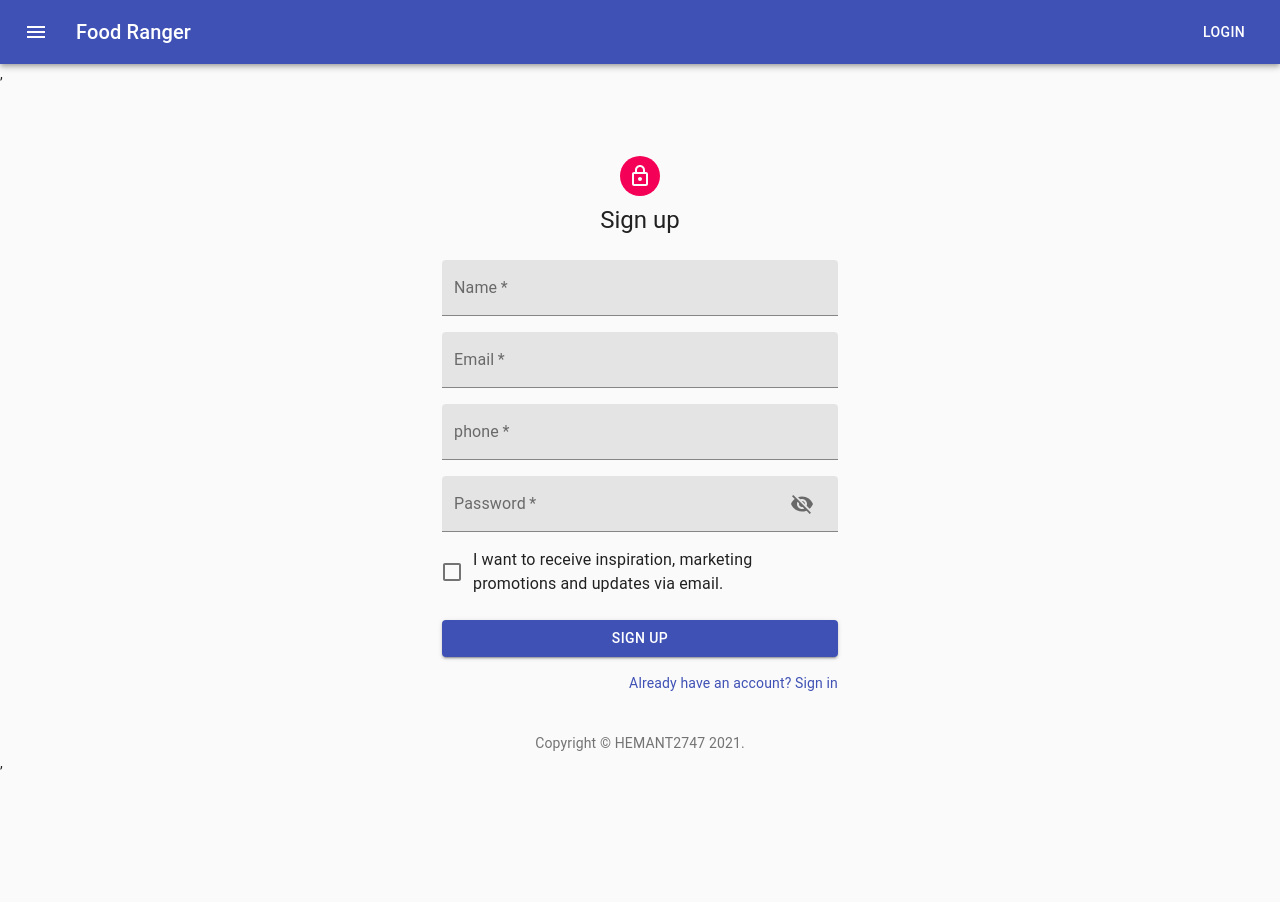
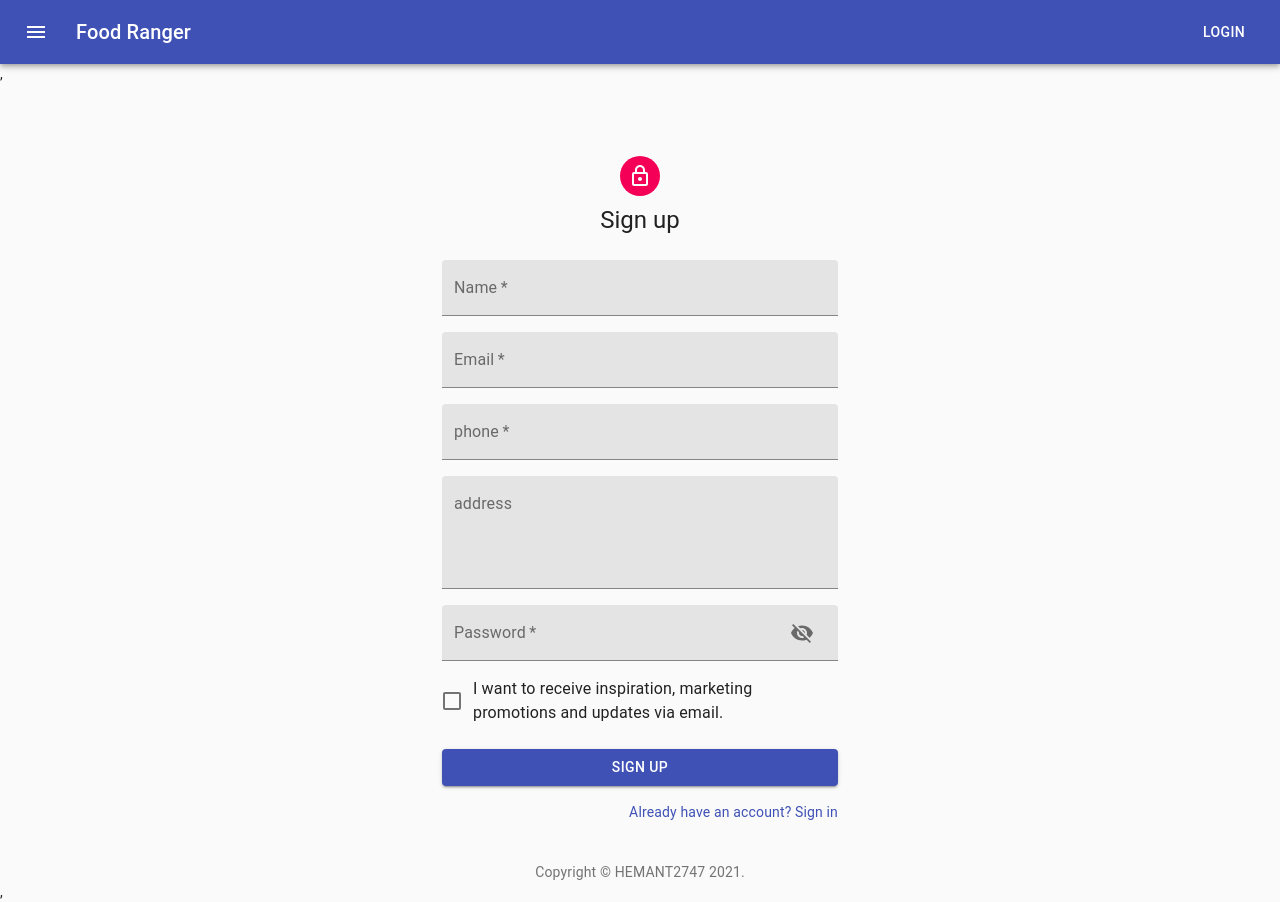
Before and after one commit to hemant123456789/FE-1, a React (Create React App) app: page /signup in a window 1280 px wide. Before the commit the page ends 800 px from the top, so only its background shows below. Built offline with nearby package versions, Linux system fonts and the light colour scheme.

Commit message:
show password

```diff
--- a/src/components/SignUp.js
+++ b/src/components/SignUp.js
@@ -65,17 +65,19 @@ export default function SignUp() {
       reValidateMode: 'all',
       defaultValues: {
         name: null,
-    email:null,
-    phone: null,
-    password: null
+      email:null,
+      phone: null,
+      password: null,
+      address: null,
       },
     }
   );
   const [state, setState] = useState({
-    name: null,
-    email:null,
-    phone: null,
-    password: null
+      name: null,
+      email:null,
+      phone: null,
+      password: null,
+      address: null
   });
 
   // Add these variables to your component to track the state
@@ -184,6 +186,31 @@ const handleMouseDownPassword = () => setShowPassword(!showPassword);
             </Grid>
             <Grid item xs={12}>
               <TextField
+                id="filled-multiline-static"
+                label="Address"
+                multiline
+                rows={4}
+                fullWidth
+                defaultValue=""
+                variant="filled"
+                value={state.address || ''}
+                error={errors.address instanceof Object ? true : false}
+                helperText={errors.address && 'Address is required '}
+                name="address"
+                label="address"
+                inputProps={{
+                  autoComplete: 'none'
+               }}
+                id="address"
+                {...register('address',  { required: true })}
+                onChange={e => {
+                  handleInputChange(e);
+              }}
+
+            />
+            </Grid>
+            <Grid item xs={12}>
+              <TextField
                 variant="filled"
                 required
                 value={state.password || ''}
```
